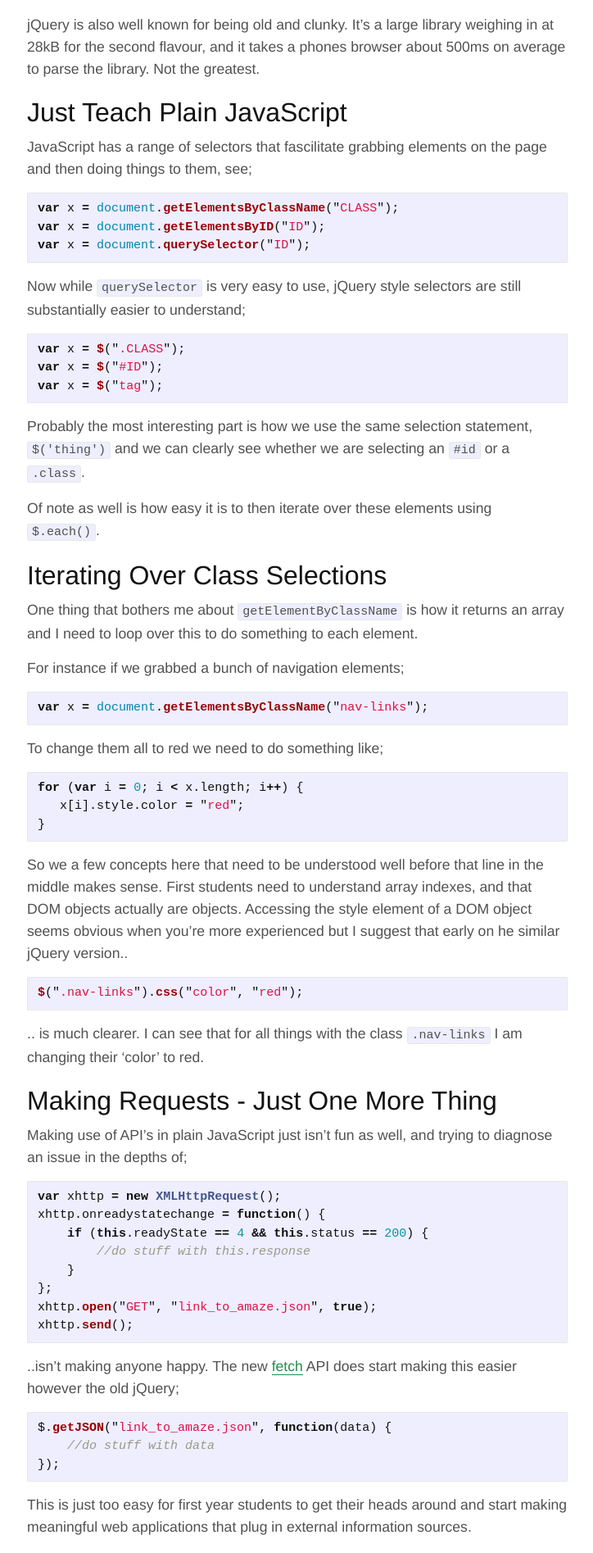
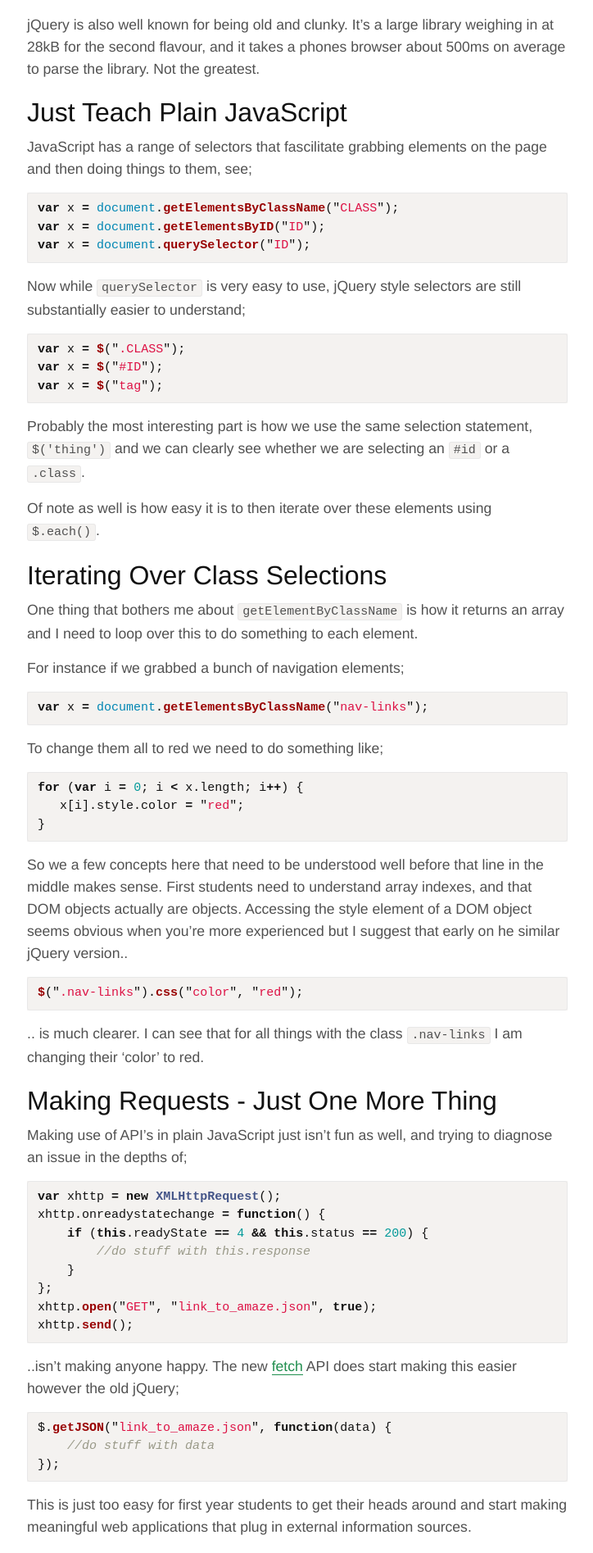
Before and after one commit to dayvidwhy/dayvidwhy.github.io, a Jekyll site: the page built from _posts/2016-10-06-Easy-jQuery-Selectors.markdown, in a window 1280 px wide. Shown: the part 408-2303 px from the top of the page at 82% size, without its empty margins (277-1001 px from the left). Built offline with Jekyll 4.4.1, drawn with Linux system fonts in a browser that asks for light colours.

Commit message:
Background colour for code tags

```diff
--- a/_sass/_base.scss
+++ b/_sass/_base.scss
@@ -121,7 +121,7 @@
     font-size: 15px;
     border: 1px solid $grey-color-light;
     border-radius: 3px;
-    background-color: #eef;
+    background-color: rgb(244, 242, 240);
 }
 
 code {
--- a/_sass/_syntax-highlighting.scss
+++ b/_sass/_syntax-highlighting.scss
@@ -6,7 +6,7 @@
     @extend %vertical-rhythm;
 
     .highlighter-rouge & {
-      background: #eef;
+      background: rgb(244, 242, 240);
     }
 
     .c     { color: #998; font-style: italic } // Comment
```
